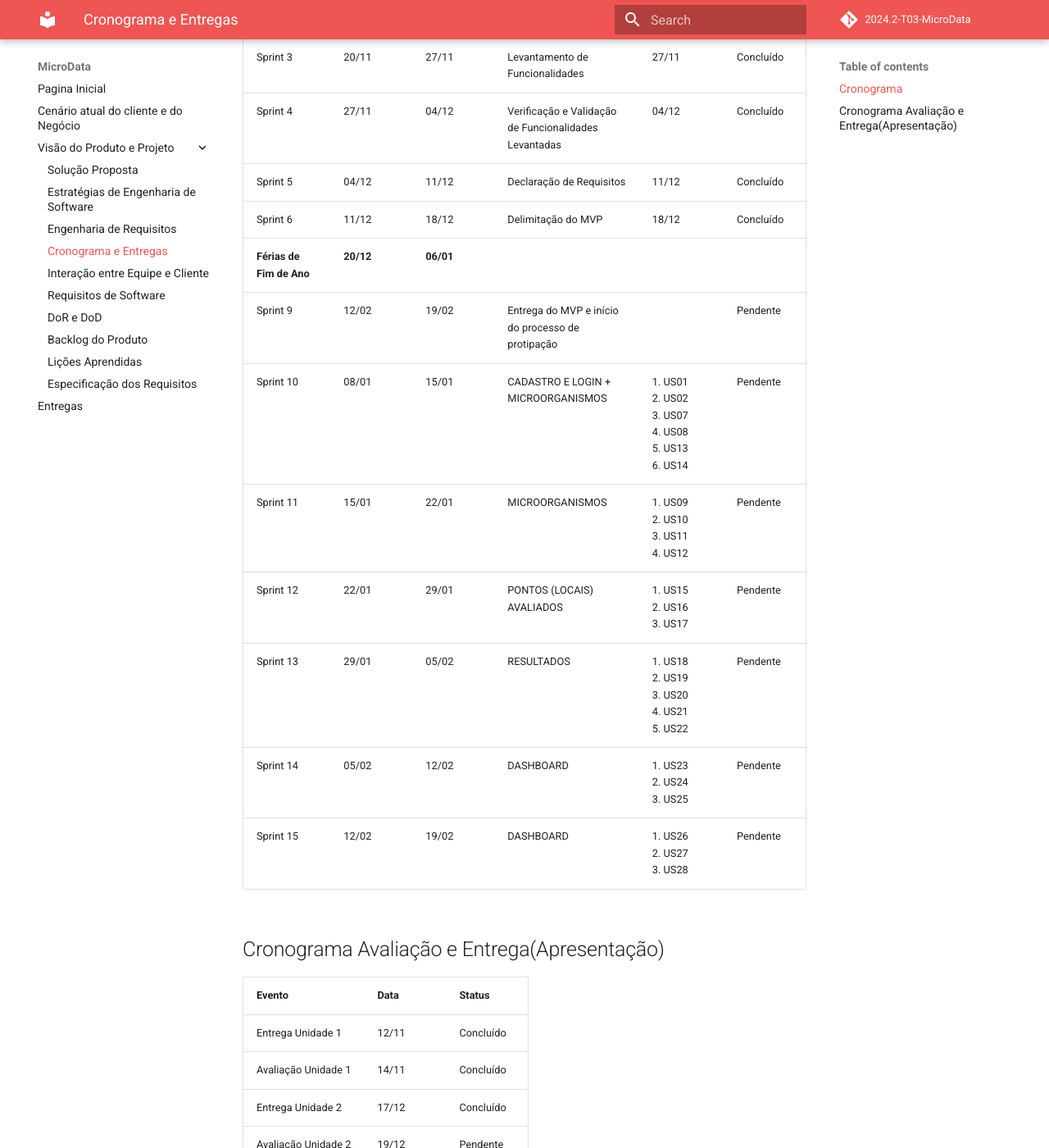
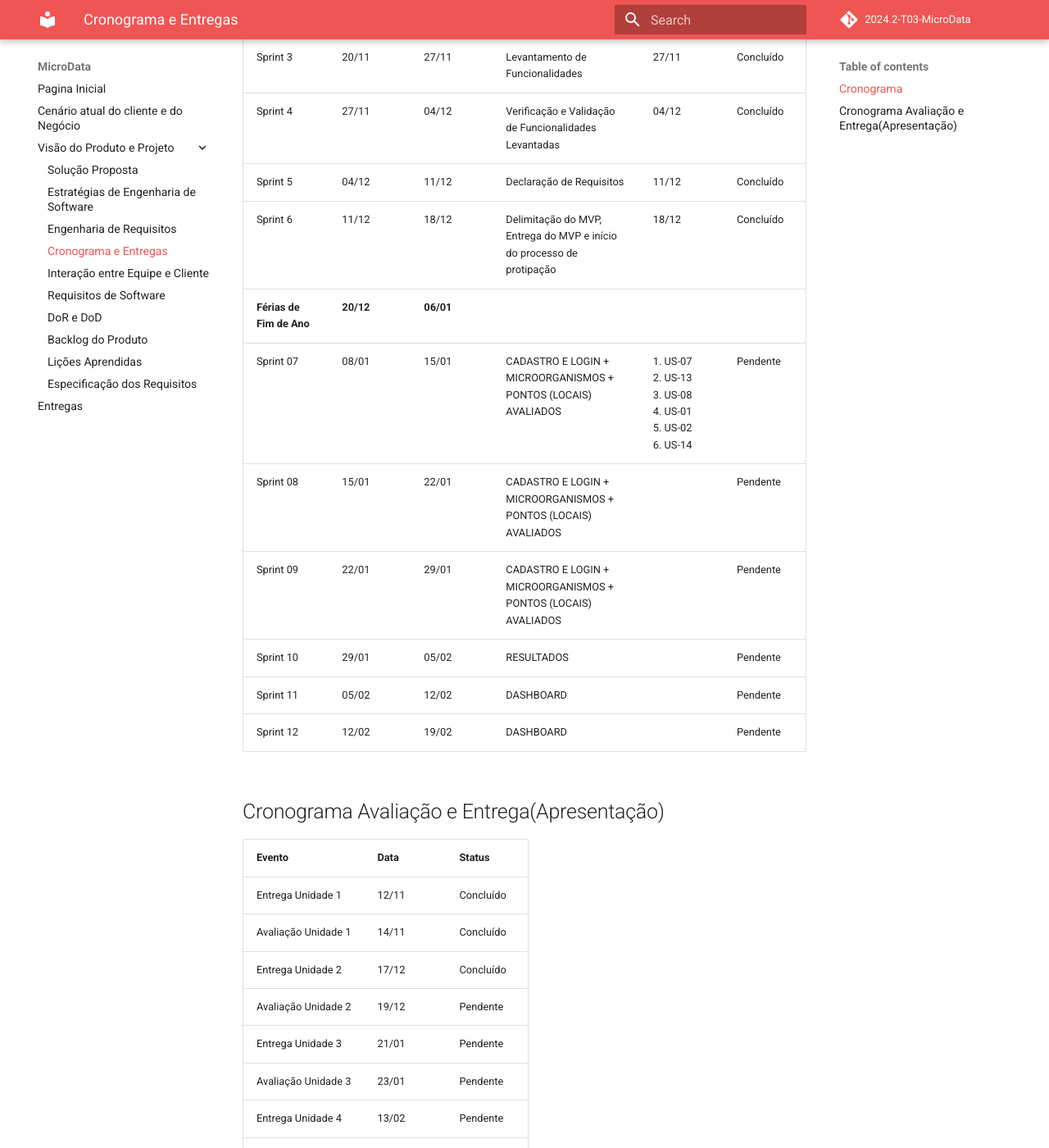
Before and after one commit to storch7/2024.2-T03-MicroData, an MkDocs documentation site: the page built from docs/visao_produto_projeto/cronograma.md, in a window 1280 px wide and 1400 px high, scrolled down 361 px. Shown: the whole window at 82% size. Built offline with MkDocs 1.6.1 and Material for MkDocs 9.7.7, drawn with Linux system fonts in a browser that asks for light colours; comment, search, counter and statistics services are not loaded.

Commit message:
Adicionando pequenas correções

```diff
--- a/docs/visao_produto_projeto/cronograma.md
+++ b/docs/visao_produto_projeto/cronograma.md
@@ -9,15 +9,14 @@
 | Sprint 3             | 20/11           | 27/11         |Levantamento de Funcionalidades     | 27/11                   | Concluído     |
 | Sprint 4             | 27/11           | 04/12         |Verificação e Validação de Funcionalidades Levantadas| 04/12       | Concluído      |
 | Sprint 5             | 04/12           | 11/12         |Declaração de Requisitos            |11/12                    | Concluído      |
-| Sprint 6             | 11/12           | 18/12         |Delimitação do MVP                  |18/12                    | Concluído      |
+| Sprint 6             | 11/12           | 18/12         |Delimitação do MVP, Entrega do MVP e início do processo de protipação             |18/12                    | Concluído      |
 | **Férias de Fim de Ano** | **20/12**        | **06/01**|
-| Sprint 9             | 12/02           | 19/02         |Entrega do MVP e início do processo de protipação|            | Pendente      |
-| Sprint 10            | 08/01           | 15/01         |CADASTRO E LOGIN + MICROORGANISMOS  |1. US01<br>2. US02<br>3. US07<br>4. US08<br> 5. US13<br> 6. US14<br> |Pendente      |
-| Sprint 11            | 15/01           | 22/01         |MICROORGANISMOS                     |1. US09<br>2. US10<br>3. US11<br> 4. US12<br>   | Pendente      |
-| Sprint 12            | 22/01           | 29/01         |PONTOS (LOCAIS) AVALIADOS           |1. US15<br> 2. US16<br>3. US17<br>| Pendente      |
-| Sprint 13            | 29/01           | 05/02         |RESULTADOS                          |1. US18<br>2. US19<br>3. US20<br> 4. US21<br>5. US22<br>| Pendente      |
-| Sprint 14            | 05/02           | 12/02         |DASHBOARD                          |1. US23<br>2. US24<br>3. US25<br>| Pendente      |
-| Sprint 15            | 12/02           | 19/02         |DASHBOARD                           |1. US26<br>2. US27<br>3. US28<br>  | Pendente      |
+| Sprint 07            | 08/01           | 15/01         |CADASTRO E LOGIN + MICROORGANISMOS + PONTOS (LOCAIS) AVALIADOS  |1. US-07<br>2. US-13<br>3. US-08<br>4. US-01<br> 5. US-02<br> 6. US-14<br> |Pendente      |
+| Sprint 08            | 15/01           | 22/01         |CADASTRO E LOGIN + MICROORGANISMOS + PONTOS (LOCAIS) AVALIADOS        |   | Pendente      |
+| Sprint 09            | 22/01           | 29/01         |CADASTRO E LOGIN + MICROORGANISMOS + PONTOS (LOCAIS) AVALIADOS || Pendente      |
+| Sprint 10            | 29/01           | 05/02         |RESULTADOS                          || Pendente      |
+| Sprint 11            | 05/02           | 12/02         |DASHBOARD                          || Pendente      |
+| Sprint 12            | 12/02           | 19/02         |DASHBOARD                           |  | Pendente      |
 
 
 
```
Also changed, not shown: docs/visao_produto_projeto/backlog_produto.md (+3 -3 lines).
